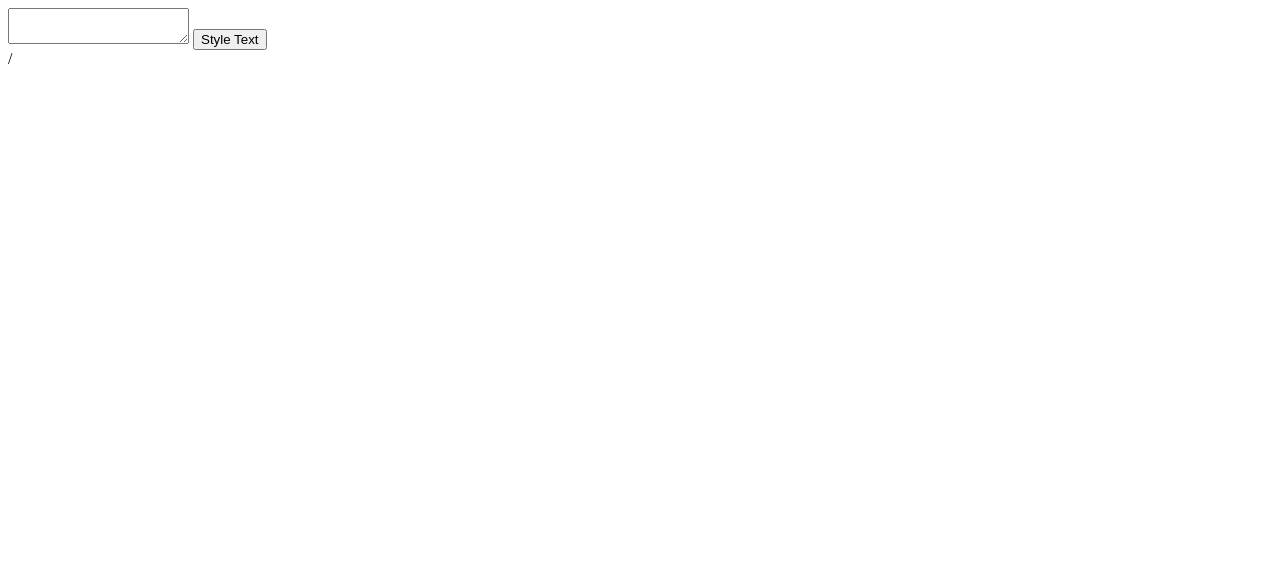
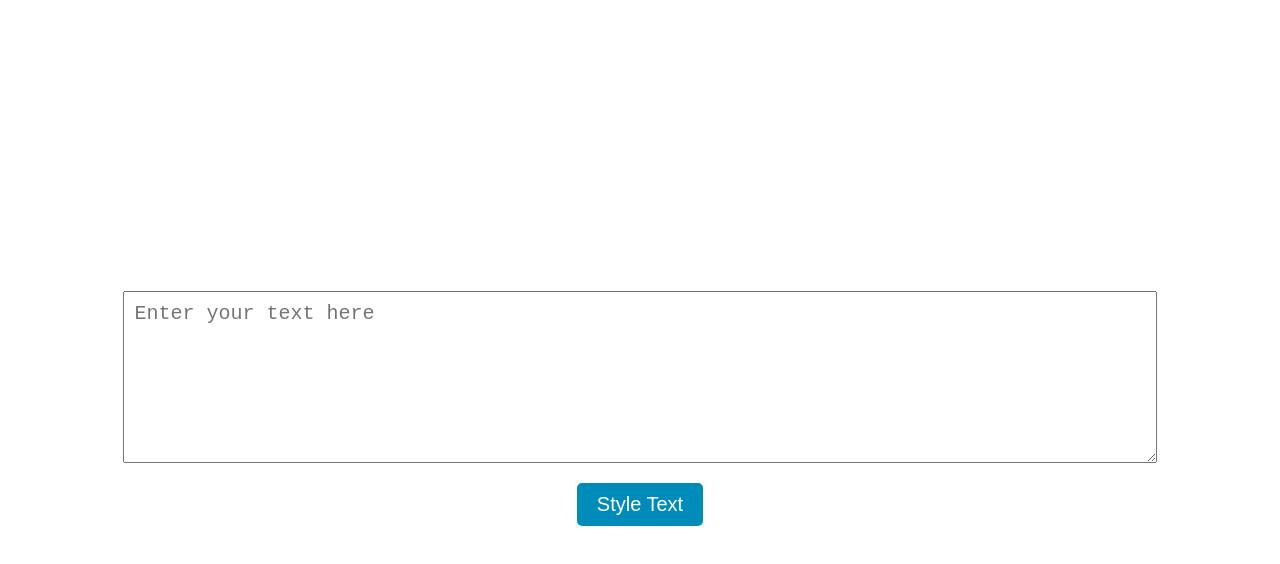
Before and after one commit to i-pudure/Text-styling-app, a plain HTML site: page apphtml.html in a window 1280 px wide. Drawn offline with Linux system fonts and the light colour scheme.

Commit message:
First edition of the app

```diff
--- a/apphtml.html
+++ b/apphtml.html
@@ -3,9 +3,44 @@
   <head>
     <meta charset="utf-8">
     <title>Text Styler</title>
+    <style>
+      body {
+        display: flex;
+        flex-direction: column;
+        align-items: center;
+        justify-content: center;
+        height: 100vh;
+      }
+
+      #input {
+        width: 80%;
+        height: 150px;
+        font-size: 20px;
+        padding: 10px;
+        margin-bottom: 20px;
+      }
+
+      button {
+        font-size: 20px;
+        padding: 10px 20px;
+        background-color: #008CBA;
+        color: white;
+        border: none;
+        border-radius: 5px;
+        cursor: pointer;
+      }
+
+      button:hover {
+        background-color: #005F6B;
+      }
+
+      #output {
+        font-size: 24px;
+      }
+    </style>
   </head>
   <body>
-    <textarea id="input"></textarea>
+    <textarea id="input" placeholder="Enter your text here"></textarea>
     <button onclick="styleText()">Style Text</button>
     <div id="output"></div>
 
@@ -36,4 +71,3 @@
     </script>
   </body>
 </html>
-/
```
